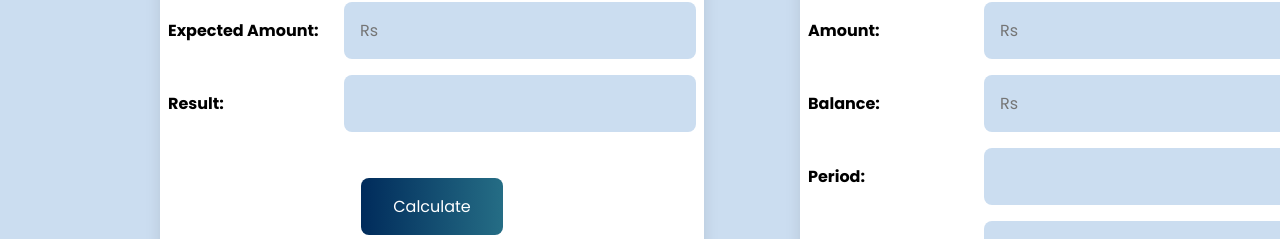
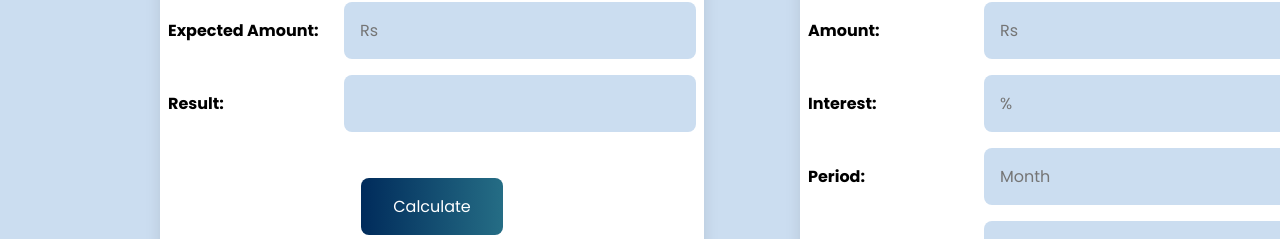
Before and after one commit to murlipatel1/gfg_cloudhackethon, a React (Create React App) app in the folder client_react/: page /calc in a window 1280 px wide. Shown: the part 713-952 px from the top of the page. Built offline with nearby package versions, Linux system fonts and the light colour scheme.

Commit message:
calc.jsx done

```diff
--- a/client_react/src/components/Finance Calculator/Calc.jsx
+++ b/client_react/src/components/Finance Calculator/Calc.jsx
@@ -4,14 +4,58 @@ import SideBar from "../SideBar/SideBar";
 import Navbar from "../Navbar/navbar";
 
 const Calc = () => {
-  const [inputValue, setInputValue] = useState("");
-  const [outputValue, setOutputValue] = useState("");
+  const [bikePrice, setBikePrice] = useState('');
+  const [bikeemi, setbikeEMI] = useState('');
+  const [carPrice, setcarPrice] = useState('');
+  const [caremi, setcarEMI] = useState('');
 
-  const handleInputChange = (event) => {
-    const value = event.target.value;
-    setInputValue(value);
-    setOutputValue(value * 10);
+  const calculatebikeEMI = (e) => {
+    e.preventDefault()
+    const interestRatebike = 8
+    const principle = parseFloat(bikePrice);
+    const rate = parseFloat(interestRatebike) / 100 / 12;
+    const months = 24;
+    const emiAmount = (principle * rate * Math.pow(1 + rate, months)) / (Math.pow(1 + rate, months) - 1);
+    setbikeEMI(emiAmount.toFixed(2));
   };
+
+  const calculatecarEMI = (e) => {
+    e.preventDefault()
+    const interestRatecar =9
+    const principle = parseFloat(carPrice);
+    const rate = parseFloat(interestRatecar) / 100 / 12;
+    const months = 24;
+    const emiAmount = (principle * rate * Math.pow(1 + rate, months)) / (Math.pow(1 + rate, months) - 1);
+    setcarEMI(emiAmount.toFixed(2));
+  };
+
+  const [hPrice, sethPrice] = useState('');
+  const [hemi, sethEMI] = useState('');
+  const calculatehEMI = (e) => {
+    e.preventDefault()
+    const interestRatecar =9.6
+    const principle = parseFloat(hPrice);
+    const rate = parseFloat(interestRatecar) / 100 / 12;
+    const months = 24;
+    const emiAmount = (principle * rate * Math.pow(1 + rate, months)) / (Math.pow(1 + rate, months) - 1);
+    sethEMI(emiAmount.toFixed(2));
+  };
+
+
+  const [homePrice, sethomePrice] = useState('');
+  const [homeemi, sethomeEMI] = useState('');
+  const [interestRateHome, setinterestRateHome] = useState('');
+  const [monthshome, setmonthshome] = useState('');
+  const calculateHomeEMI = (e) => {
+    e.preventDefault()
+    // const interestRateHome=9
+    const principle = parseFloat(homePrice);
+    const rate = parseFloat(interestRateHome) / 100 / 12;
+    // const months = 24;
+    const emiAmount = (principle * rate * Math.pow(1 + rate, monthshome)) / (Math.pow(1 + rate, monthshome) - 1);
+    sethomeEMI(emiAmount.toFixed(2));
+  };
+
   return (
     <>
     <header>
@@ -31,13 +75,13 @@ const Calc = () => {
                     id="expected-amount"
                     name="expected-amount"
                     placeholder="Rs"
-                    value={inputValue}
-                    onChange={handleInputChange}
+                    value={bikePrice}
+                    onChange={(e)=>{setBikePrice(e.target.value)}}
                   />
                 </div>
                 <div className="row">
                   <label htmlFor="result">Result:</label>
-                  <input type="number" id="result" name="result" disabled />
+                  <input type="number" id="result" name="result" value={bikeemi} disabled />
                   {/* <input
                     type="number"
                     id="result"
@@ -45,7 +89,7 @@ const Calc = () => {
                     value={outputValue}
                   /> */}
                 </div>
-                <button type="submit" className="center">
+                <button type="submit" className="center" onClick={calculatebikeEMI}>
                   Calculate
                 </button>
               </form>
@@ -60,13 +104,15 @@ const Calc = () => {
                     id="expected-amount"
                     name="expected-amount"
                     placeholder="Rs"
+                    value={carPrice}
+                    onChange={(e)=>{setcarPrice(e.target.value)}}
                   />
                 </div>
                 <div className="row">
                   <label htmlFor="result">Result:</label>
-                  <input type="number" id="result" name="result" disabled />
+                  <input type="number" id="result" name="result" value={caremi} disabled />
                 </div>
-                <button type="submit" className="center">
+                <button type="submit" className="center" onClick={calculatecarEMI}>
                   Calculate
                 </button>
               </form>
@@ -83,13 +129,14 @@ const Calc = () => {
                     id="expected-amount"
                     name="expected-amount"
                     placeholder="Rs"
+                    value={hPrice} onChange={(e)=>{sethPrice(e.target.value)}}
                   />
                 </div>
                 <div className="row">
                   <label htmlFor="result">Result:</label>
-                  <input type="number" id="result" name="result" disabled />
+                  <input type="number" id="result" name="result" value={hemi}  disabled />
                 </div>
-                <button type="submit">Calculate</button>
+                <button type="submit" onClick={calculatehEMI}>Calculate</button>
               </form>
             </div>
             <div className="calculatorc">
@@ -102,26 +149,28 @@ const Calc = () => {
                     id="amount"
                     name="amount"
                     placeholder="Rs"
+                    value={homePrice} onChange={(e)=>{sethomePrice(e.target.value)}}
                   />
                 </div>
                 <div className="row">
-                  <label htmlFor="balance">Balance:</label>
+                  <label htmlFor="balance">Interest:</label>
                   <input
                     type="number"
                     id="balance"
-                    name="balance"
-                    placeholder="Rs"
+                    name="interest"
+                    placeholder="%"
+                    value={interestRateHome} onChange={(e)=>{setinterestRateHome(e.target.value)}}
                   />
                 </div>
                 <div className="row">
                   <label htmlFor="period">Period:</label>
-                  <input type="number" id="period" name="period" />
+                  <input type="number" id="period" name="period" placeholder="Month" value={monthshome} onChange={(e)=>{setmonthshome(e.target.value)}} />
                 </div>
                 <div className="row">
                   <label htmlFor="result">Result:</label>
-                  <input type="number" id="result" name="result" disabled />
+                  <input type="number" id="result" name="result" value={homeemi} disabled />
                 </div>
-                <button type="submit">Calculate</button>
+                <button type="submit" onClick={calculateHomeEMI}>Calculate</button>
               </form>
             </div>
           </div>
```
